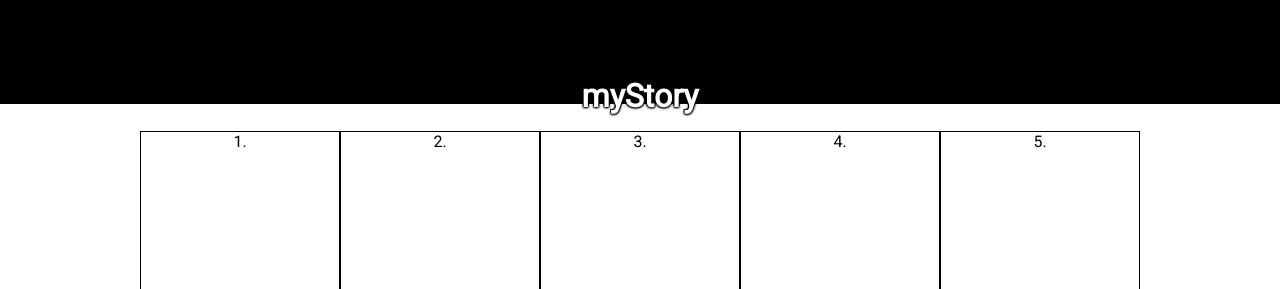
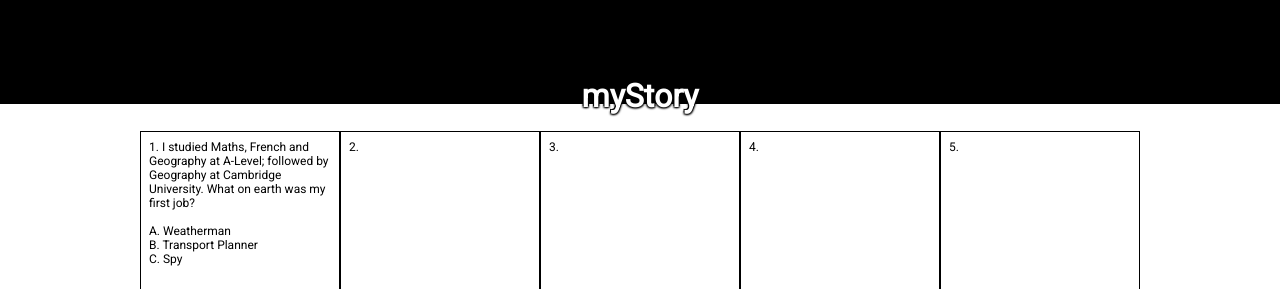
Before and after one commit to alexjameswalton/_myPortfolio, a plain HTML site: page index.html in a window 1280 px wide. Shown: the part 663-952 px from the top of the page. Drawn offline with Linux system fonts and the light colour scheme.

```diff
--- a/index.html
+++ b/index.html
@@ -42,7 +42,14 @@
             </h2>
             <article class="storyContainer">
                 <div class="storyBox">
-                    <p>1.</p>
+                    <p>1. I studied Maths, French and Geography at A-Level; followed by Geography at Cambridge University.  What on earth was my first job?
+                    <br><br>
+                    A. Weatherman
+                    <br>
+                    B. Transport Planner
+                    <br>
+                    C. Spy
+                    </p>
                 </div>
                 <div class="storyBox">
                     <p>2.</p>
--- a/styles.css
+++ b/styles.css
@@ -43,8 +43,9 @@ a:hover {
 }
 
 @media only screen and (max-width: 480px) {
-    a.fa {
-      display: none;
+    a {
+      margin: 0 0;
+      padding: 0.5rem 0;
     }
 }
 
@@ -132,12 +133,15 @@ h2 {
     justify-content: center;
 }
 
-.storyBox {
+.storyBox p {
     border-width: 0.1rem;
     border-style: solid;
     border-color: black;
     width: 200px;
     height: 200px;
+    text-align: left;
+    padding: 0.5rem;
+    font-size: 0.75rem;
 }
 
 #picturesWithBottomCaptions {
```
